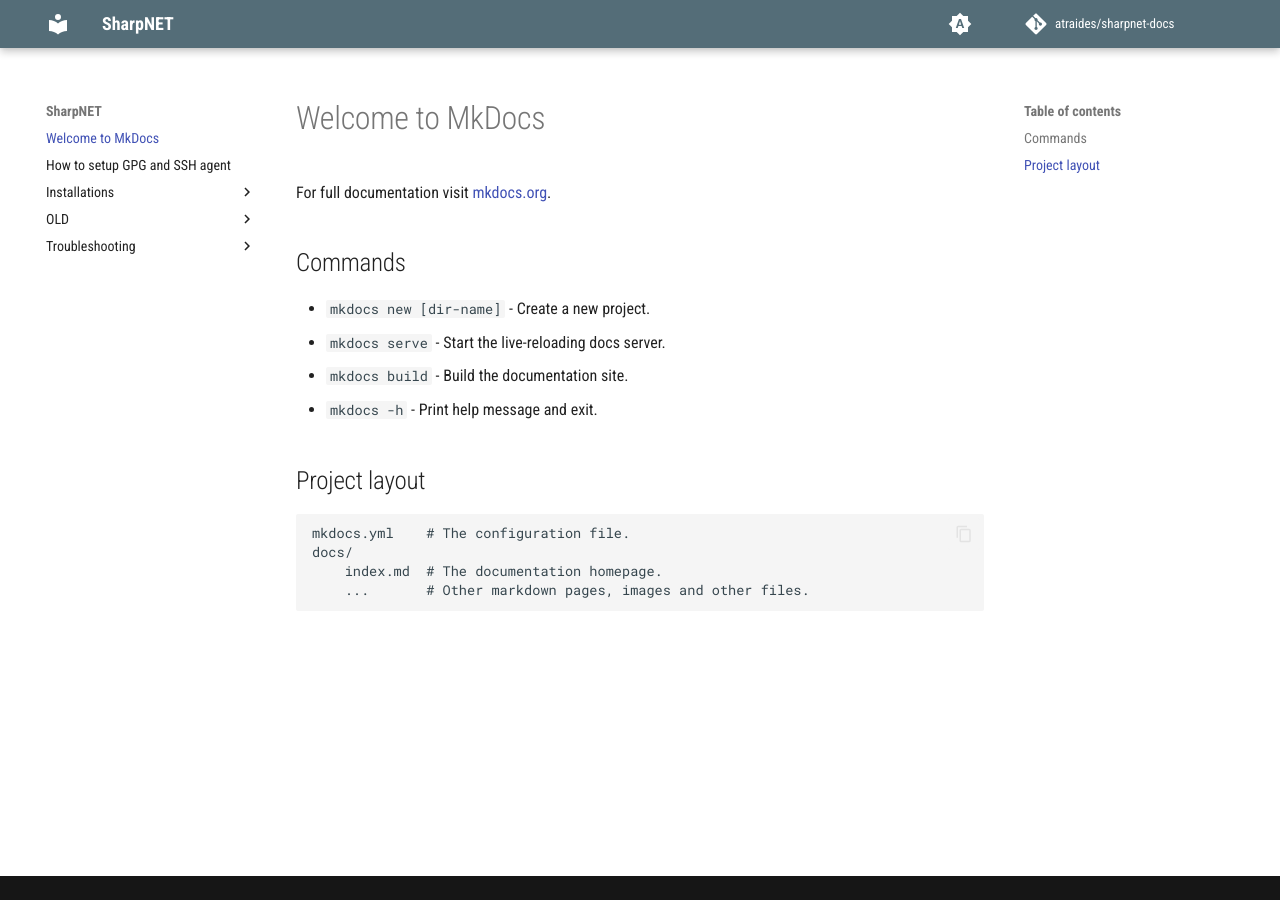
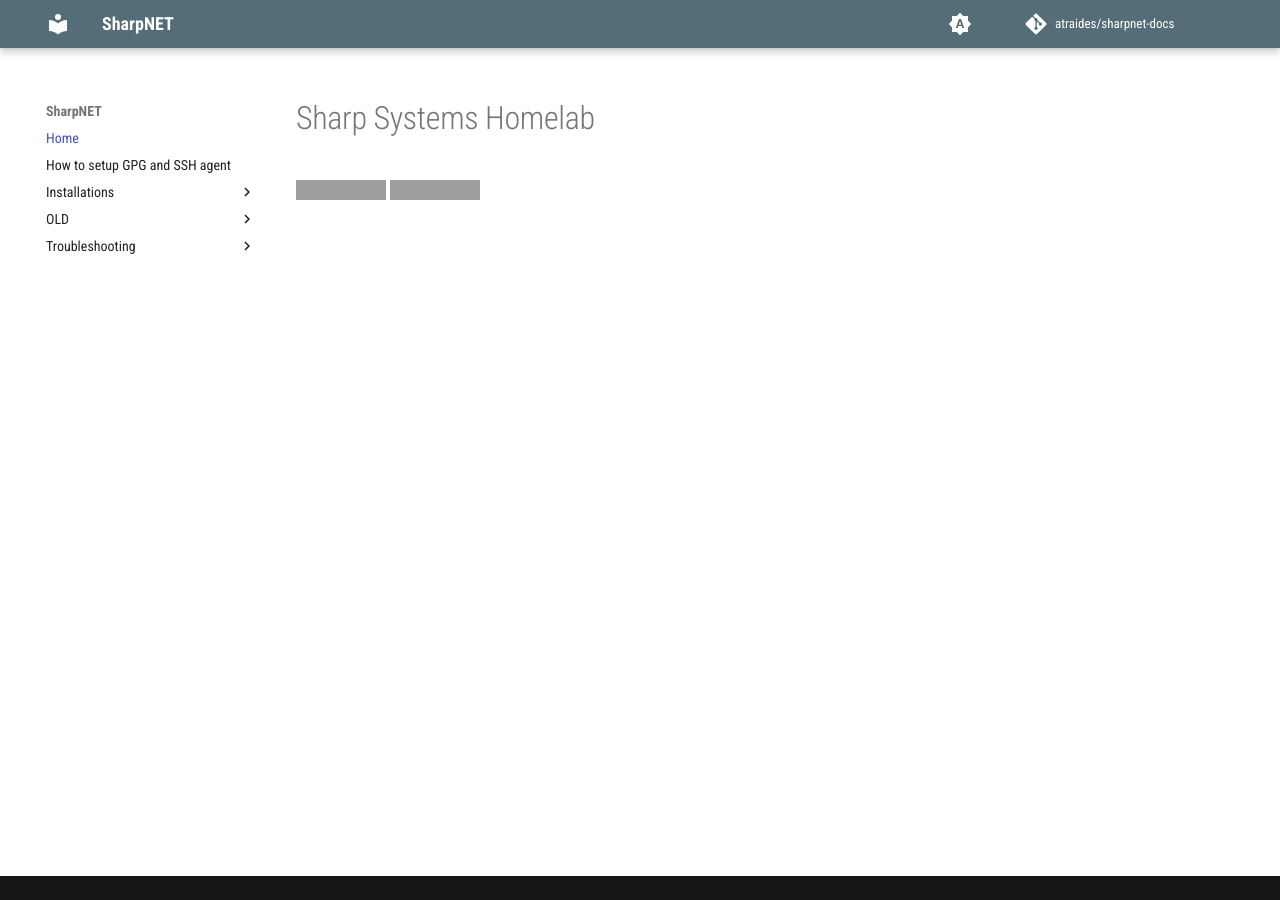
Before and after one commit to atraides/sharpnet-docs, an MkDocs documentation site: the page built from docs/index.md, in a window 1280 px wide. Built offline with MkDocs 1.6.1 and Material for MkDocs 9.7.7, drawn with Linux system fonts in a browser that asks for light colours; comment, search, counter and statistics services are not loaded; grey boxes are pictures that could not be loaded.

Commit message:
docs: Initial README page

```diff
--- a/README.md
+++ b/README.md
@@ -1,2 +1,6 @@
-# sharpnet-docs
-Documentation of the SharpNET project
+# Sharp Systems Homelab
+
+<!-- **[Features](#features) • [Get Started](#get-started) • [Documentation](https://docs.sharpsystems.net)** -->
+
+[![build](https://img.shields.io/github/deployments/atraides/sharpnet-docs/github-pages)](https://github.com/atraides/sharpnet-docs/deployments?environment=github-pages)
+[![license](https://img.shields.io/github/license/atraides/sharpnet-docs)](https://choosealicense.com/licenses/mit/)
--- a/docs/index.md
+++ b/docs/index.md
@@ -1,17 +1,5 @@
-# Welcome to MkDocs
-
-For full documentation visit [mkdocs.org](https://www.mkdocs.org).
-
-## Commands
-
-* `mkdocs new [dir-name]` - Create a new project.
-* `mkdocs serve` - Start the live-reloading docs server.
-* `mkdocs build` - Build the documentation site.
-* `mkdocs -h` - Print help message and exit.
-
-## Project layout
-
-    mkdocs.yml    # The configuration file.
-    docs/
-        index.md  # The documentation homepage.
-        ...       # Other markdown pages, images and other files.
+<!-- markdownlint-disable MD041 -->
+--8<--
+README.md
+--8<--
+<!-- markdownlint-enable MD041 -->
```
